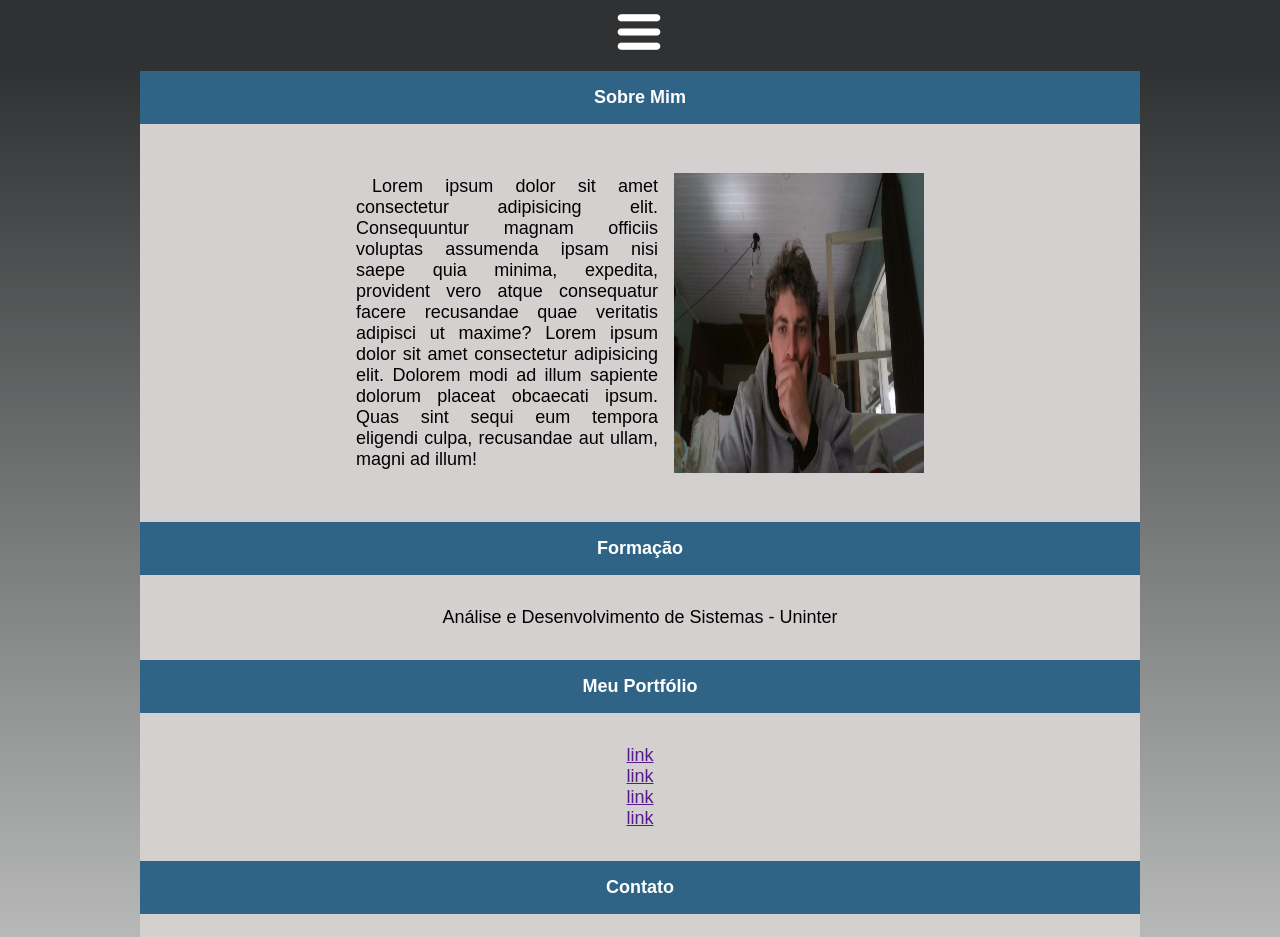
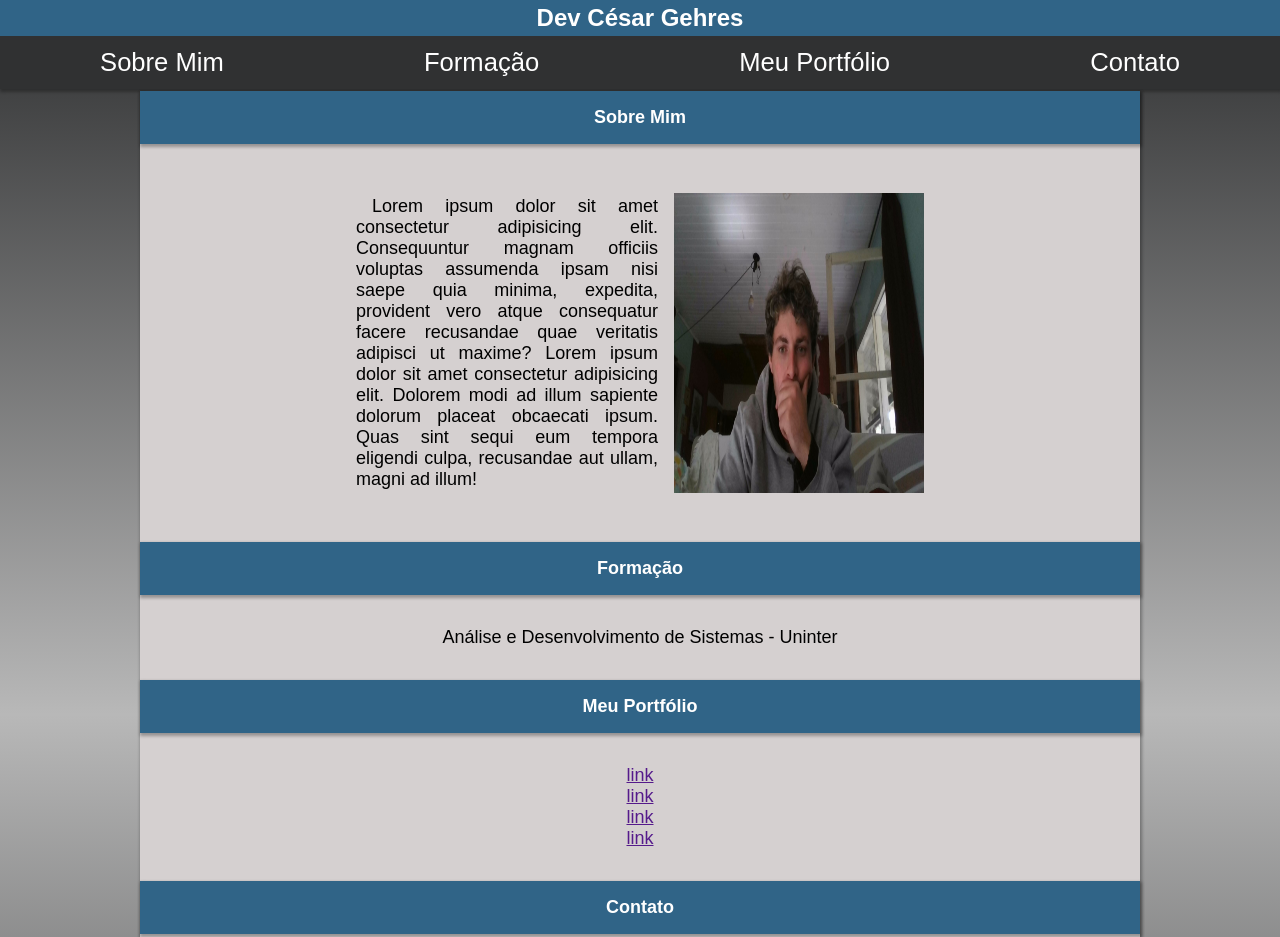
Before and after one commit to cesargehres/site-sobre-mim, a plain HTML site: page index.html in a window 1280 px wide. Shown: the top 937 px of the page. Drawn offline with Linux system fonts and the light colour scheme.

Commit message:
Sombras e display do menu
Adicionei sombras

Menu do display alterado para sem menu hamburguer em dispositivos com telas maiores

```diff
--- a/index.html
+++ b/index.html
@@ -10,6 +10,7 @@
 <body>
 
     <header>
+        <h1>Dev <strong>César Gehres</strong></h1>
         <!--
             Menu
             Vai ser um menu Hamburguer em Telas menores
@@ -125,6 +126,6 @@
 
     </main>
 
-    <footer></footer>
+    <footer>Desenvolvido por César Gehres</footer>
 </body>
 </html>
--- a/script.js
+++ b/script.js
@@ -1,8 +1,17 @@
+let windowWidth = window.innerWidth;
+const menu = document.querySelector("nav#menu")
+
+if (windowWidth <= 600) {
+    document.querySelector("nav#menu").style.display = "block"
+}
+
 function menuHamburguer() {
     const menu = document.querySelector("nav#menu")
-    if (menu.style.display == "none") {
-        menu.style.display = "block"
-    } else {
-        menu.style.display = "none"
+    if (windowWidth <= 600) {
+        if (menu.style.display == "none") {
+            menu.style.display = "block"
+        } else {
+            menu.style.display = "none"
+        }
     }
 }
--- a/style.css
+++ b/style.css
@@ -20,7 +20,7 @@
 }
 
 body {
-    background-image: linear-gradient(to bottom, #252728, var(--texto-menu));
+    background-image: linear-gradient(to bottom,var(--menu-cor), rgb(184, 184, 184), var(--menu-cor));
 }
 
 
@@ -29,13 +29,23 @@ header {
 
     text-align: center;
     background-color: var(--menu-cor);
+
+    box-shadow: rgba(1, 1, 1, 0.301) 1px 2px 3px 1px;
+}
+
+header > h1 , strong {
+    padding: 4px 0;
+
+    color: white;
+    background-color: var(--background-titulo);
+
+    font-size: 24px;
 }
 
 
 /* Menu */
 /* Botao menu */
 #botao_menu {
-    display: inline;
     height: 66px;
     width: 66px;
 
@@ -49,16 +59,14 @@ header {
 
 #botao_menu:hover {
     background-color: var(--menu-cor-hover);
+    cursor: pointer;
 }
 
 
+
 /* Links Menu */
-#menu {
+header > nav {
     display: none;
-}
-
-
-header > nav {
     position: absolute;
     left: 50%;
     transform: translateX(-50%);
@@ -73,21 +81,23 @@ header > nav > ul {
 }
 
 header > nav > ul > li {
-    padding: 10px 32px;
 
     text-align: center;
-
-}
-
-header > nav > ul > li:hover {
-    background-color: var(--menu-cor-hover);
+    margin: 0;
 }
 
 header > nav > ul > li > a {
+    display: block;
+    padding: 12px 32px;
+
     color: var(--texto-menu);
+    background-color: var(--menu-cor);
     text-decoration: none;
+}
 
-    font-size: 32px;
+header > nav > ul > li > a:hover {
+    background-color: var(--menu-cor-hover);
+    cursor: pointer;
 }
 
 
@@ -95,9 +105,12 @@ header > nav > ul > li > a {
 main {
     margin: -4px 0;
     background-color: var(--background-principal);
+
+    box-shadow: rgba(1, 1, 1, 0.301) 1px 2px 3px 1px;
 }
 
 main > section:first-of-type {
+    margin-top: 2px;
     padding-top: 0;
 }
 
@@ -124,6 +137,8 @@ h2 {
 
     background-color: var(--background-titulo);
     color: var(--texto-menu);
+
+    box-shadow: rgba(1, 1, 1, 0.301) 1px 2px 3px 1px;
 }
 
 p {
@@ -168,12 +183,36 @@ form > fieldset > p > input {
 
 /* Rodapé */
 footer {
-    height: 30px;
+    padding: 10px;
+
     background-color: var(--menu-cor);
+    color: white;
+    text-align: center;
 }
 
 
 @media (min-width: 600px) {
+    #botao_menu {display: none;}
+
+    #menu {
+        display: block;
+        position: relative;
+    }
+
+    #menu > ul {
+        display: flex;
+        width: auto;
+
+        flex-direction: row;
+        align-items: center;
+
+        justify-content: space-around;
+    }
+
+    #menu > ul > li > a {
+        font-size: 2.0vw;
+    }
+
     main {
         width: 80vw;
         max-width: 1000px;
```
